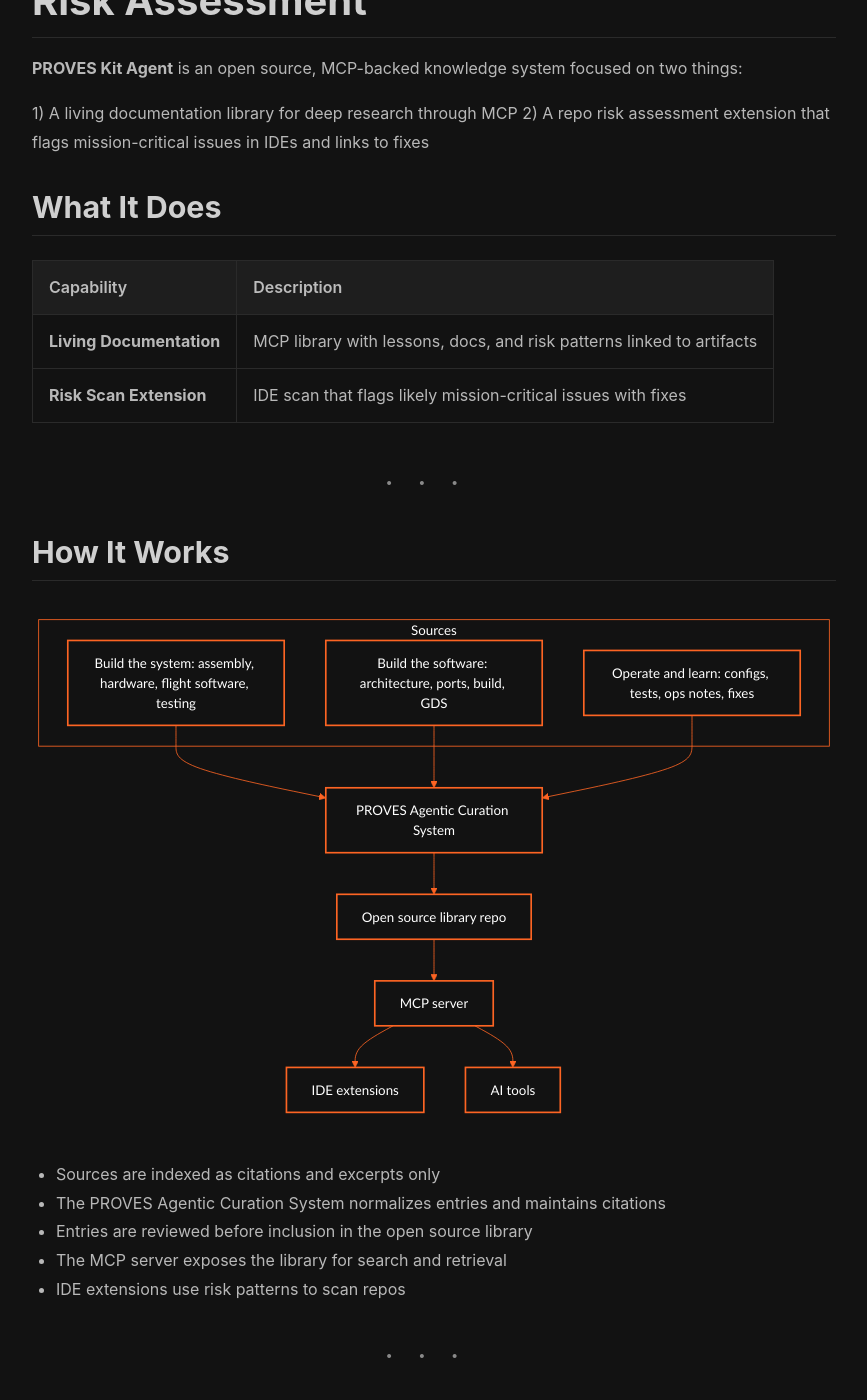
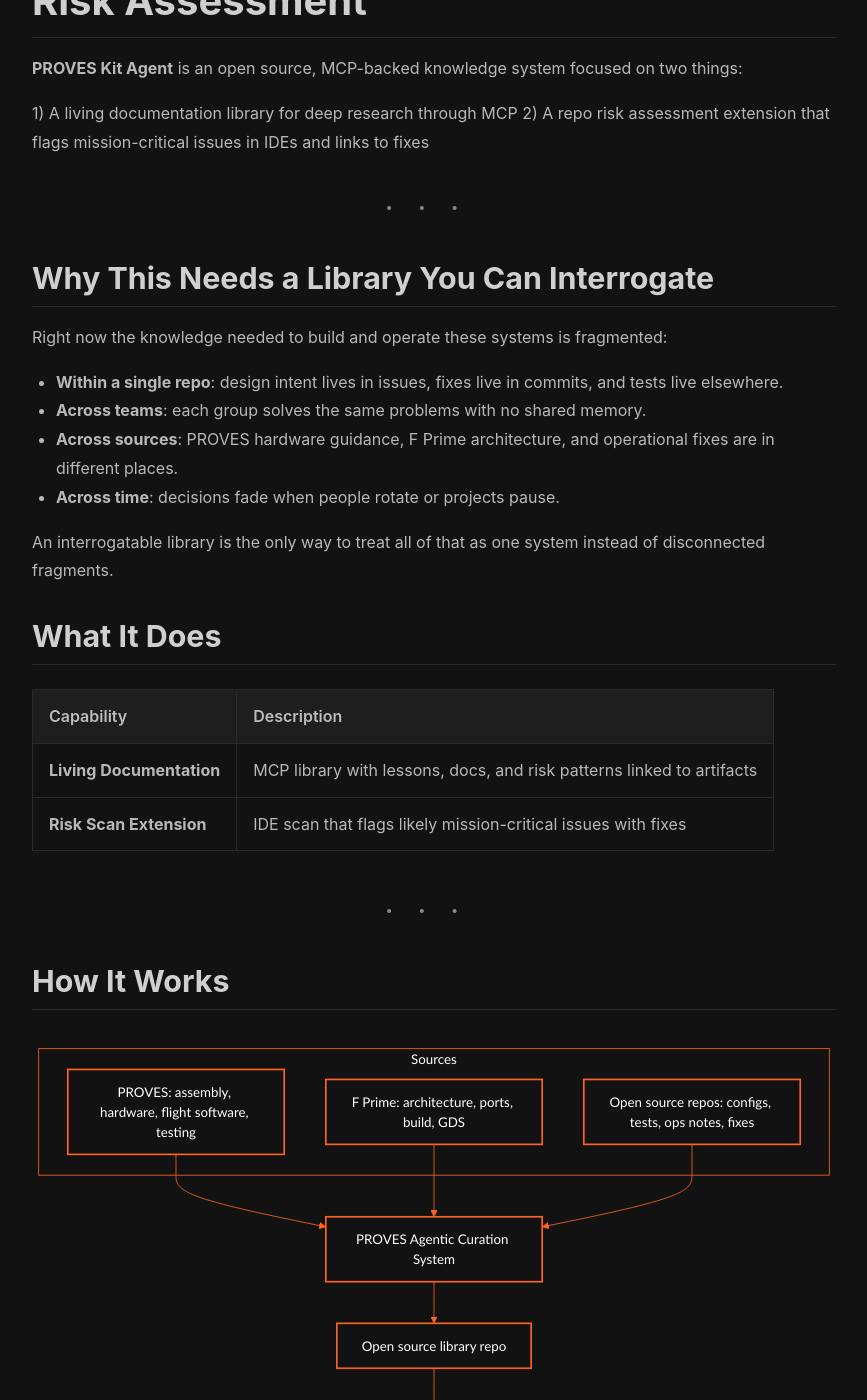
Before and after one commit to Lizo-RoadTown/proveskit-agent, a Jekyll site: the page built from index.md, in a window 1280 px wide and 1400 px high, scrolled down 787 px. Shown: the whole window, without its empty margins (96-963 px from the left). Built offline with Jekyll 4.4.1, drawn with Linux system fonts in a browser that asks for light colours; some of the changed text lies outside the part shown.

Commit message:
Anchor library in fragmentation problem

````diff
--- a/index.md
+++ b/index.md
@@ -18,6 +18,19 @@ article_header:
 1) A living documentation library for deep research through MCP
 2) A repo risk assessment extension that flags mission-critical issues in IDEs and links to fixes
 
+---
+
+## Why This Needs a Library You Can Interrogate
+
+Right now the knowledge needed to build and operate these systems is fragmented:
+
+- **Within a single repo**: design intent lives in issues, fixes live in commits, and tests live elsewhere.
+- **Across teams**: each group solves the same problems with no shared memory.
+- **Across sources**: PROVES hardware guidance, F Prime architecture, and operational fixes are in different places.
+- **Across time**: decisions fade when people rotate or projects pause.
+
+An interrogatable library is the only way to treat all of that as one system instead of disconnected fragments.
+
 ## What It Does
 
 | Capability | Description |
@@ -32,9 +45,9 @@ article_header:
 ```mermaid
 graph TB
   subgraph Sources
-    ProvesDocs[Build the system: assembly, hardware, flight software, testing]
-    FPrimeDocs[Build the software: architecture, ports, build, GDS]
-    OSSRepos[Operate and learn: configs, tests, ops notes, fixes]
+    ProvesDocs[PROVES: assembly, hardware, flight software, testing]
+    FPrimeDocs[F Prime: architecture, ports, build, GDS]
+    OSSRepos[Open source repos: configs, tests, ops notes, fixes]
   end
   ProvesDocs --> Curator[PROVES Agentic Curation System]
   FPrimeDocs --> Curator
@@ -58,12 +71,12 @@ graph TB
 Think of the library as three layers of practical knowledge:
 
 **1) Build the system**
-- Assembly and integration guides
+- PROVES assembly and integration guides
 - Hardware and subsystem references
 - Flight software and testing notes
 
 **2) Build the software**
-- Architecture and component model
+- F Prime architecture and component model
 - Ports, components, and topologies
 - Build system, tooling, and GDS usage
 
````
Also changed, not shown: about.md (+12 -0 lines), pages/developers.md (+3 -0 lines), pages/living-library.md (+13 -0 lines), pages/researchers.md (+2 -0 lines), pages/technical.md (+12 -0 lines).
